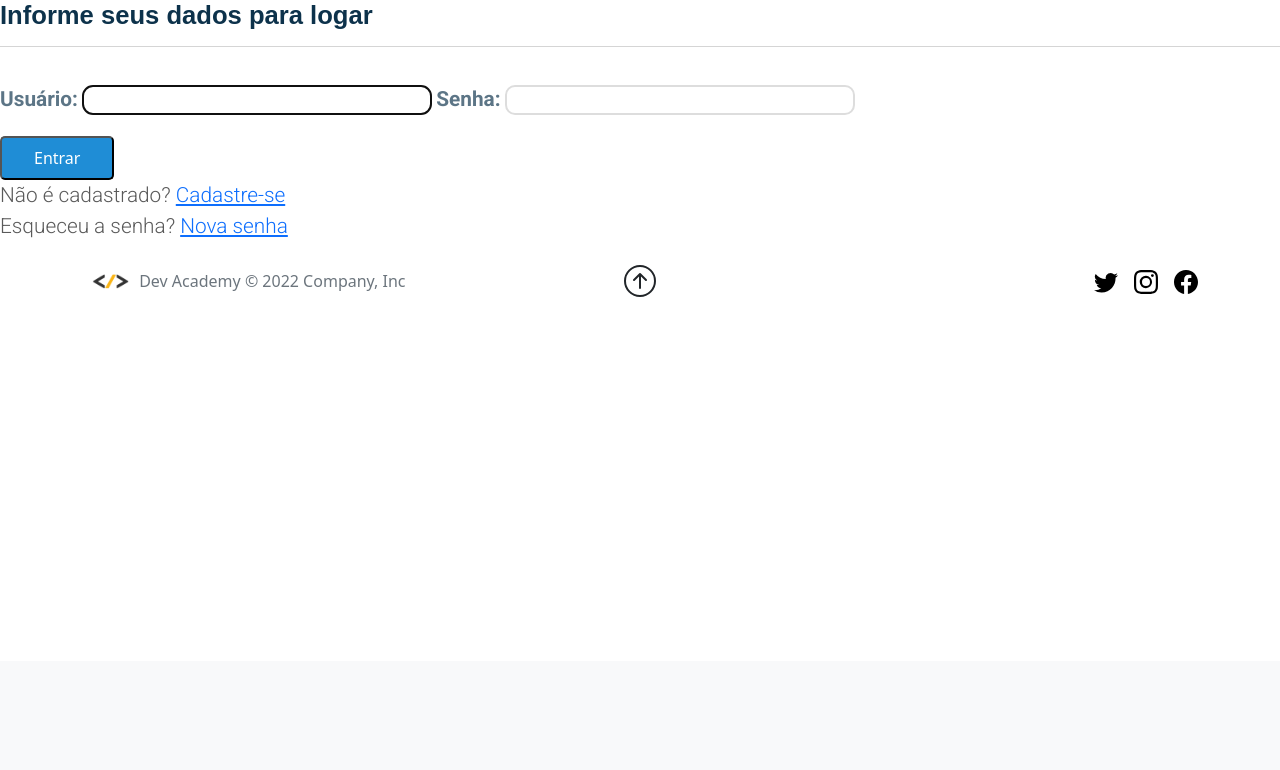
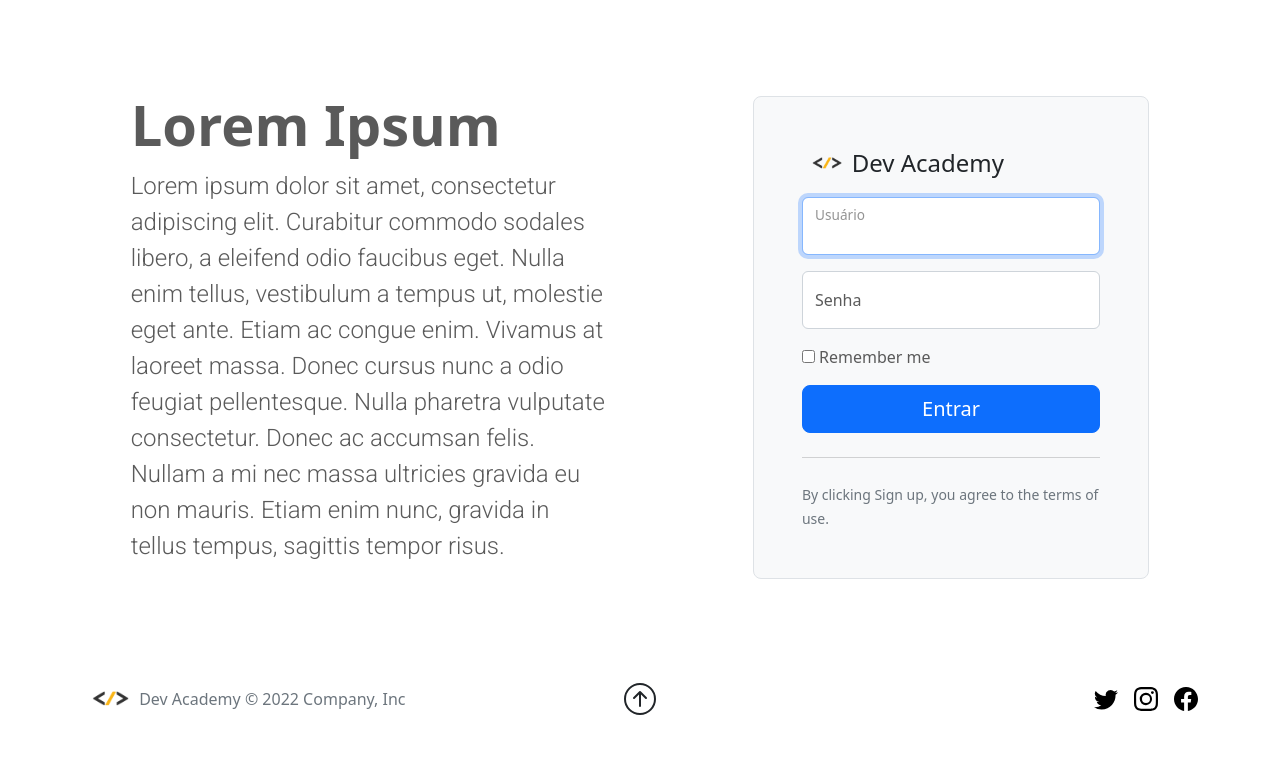
Before and after one commit to David-Marcoss/DEV_Academy, a Django app: page /contas/login/ in a window 1280 px wide. Shown: the part 139-909 px from the top of the page. Before the commit the page ends 436 px from the top, so only its background shows below. Run offline with Django 4.2, Linux system fonts and the light colour scheme; parts of the project's set-up code (start-up, migrations or seed data) failed here and were passed over; some libraries are stand-ins or nearby versions; some web fonts are replaced.

Commit message:
[ADDED] novo template para a pagina de login.

```diff
--- a/DMS_cursos/settings.py
+++ b/DMS_cursos/settings.py
@@ -37,6 +37,7 @@ INSTALLED_APPS = [
     'django.contrib.sessions',
     'django.contrib.messages',
     'django.contrib.staticfiles',
+    'widget_tweaks',
 
     'paginas.apps.paginasConfig',
     'cursos.apps.CursosConfig',
--- a/accounts/templates/login.html
+++ b/accounts/templates/login.html
@@ -1,15 +1,14 @@
 {% extends "base.html" %}
 
 {% load static %}
+{% load widget_tweaks %}
 
 {% block content %}
 
 
-<div class="pure-g-r content-ribbon">
-    <div class="pure-u-1 login">
-        <h2>Informe seus dados para logar</h2>
-
-        <hr>
+<!-- <div class="pure-g-r content-ribbon">
+    <div class="pure-u-1">
+        <h2>Informe seus dados para logar:</h2>
 
         <form class="pure-form pure-form-stacked" method="post">
 
@@ -29,6 +28,51 @@
             </p>
         </form>
     </div>
+</div> -->
+
+<div class="container col-xl-10 col-xxl-8 px-4 py-5">
+    <div class="row align-items-center g-lg-5 py-5">
+        <div class="col-lg-7 text-center text-lg-start">
+            <h1 class="display-4 fw-bold lh-1 mb-3">Lorem Ipsum</h1>
+            <p class="col-lg-10 fs-4">
+                Lorem ipsum dolor sit amet, consectetur adipiscing elit. Curabitur commodo sodales libero, a eleifend odio faucibus
+                eget. Nulla enim tellus, vestibulum a tempus ut, molestie eget ante. Etiam ac congue enim. Vivamus at laoreet massa.
+                Donec cursus nunc a odio feugiat pellentesque. Nulla pharetra vulputate consectetur. Donec ac accumsan felis. Nullam a
+                mi nec massa ultricies gravida eu non mauris. Etiam enim nunc, gravida in tellus tempus, sagittis tempor risus.
+            </p>
+        </div>
+        <div class="col-md-10 mx-auto col-lg-5">
+            <form class="p-4 p-md-5 border rounded-3 bg-light" method="post">
+                <div class="form-floating mb-3">
+                    <a href="{% url 'home' %}" class="d-flex align-items-center mb-3 mb-lg-0 me-lg-auto text-dark text-decoration-none">
+                        <img src="../../static/img/dev_logo.png" alt="" style="width: 10%; margin: 10px;">
+                        <span class="fs-4">Dev Academy</span>
+                    </a>
+                </div>
+
+                <div class="form-row">
+                    {% csrf_token %}
+
+                    {% for field in form %}
+                    <div class="form-floating mb-3">
+                        {% render_field field placeholder=field.label class="form-control" %}
+                        <label for="{{ field.id_for_label }}">{{ field.label }}</label>
+                    </div>
+                    {% endfor %}
+
+                </div>
+                <div class="checkbox mb-3">
+                    <label>
+                        <input type="checkbox" value="remember-me"> Remember me
+                    </label>
+                </div>
+                <button class="w-100 btn btn-lg btn-primary" type="submit">Entrar</button>
+                <hr class="my-4">
+                <small class="text-muted">By clicking Sign up, you agree to the terms of use.</small>
+            </form>
+        </div>
+    </div>
 </div>
 
+
 {% endblock%}
--- a/static/css/carousel.css
+++ b/static/css/carousel.css
@@ -80,3 +80,24 @@ body {
     margin-top: 7rem;
   }
 }
+
+.form-signin {
+  max-width: 330px;
+  padding: 15px;
+}
+
+.form-signin .form-floating:focus-within {
+  z-index: 2;
+}
+
+.form-signin input[type="email"] {
+  margin-bottom: -1px;
+  border-bottom-right-radius: 0;
+  border-bottom-left-radius: 0;
+}
+
+.form-signin input[type="password"] {
+  margin-bottom: 10px;
+  border-top-left-radius: 0;
+  border-top-right-radius: 0;
+}
```
